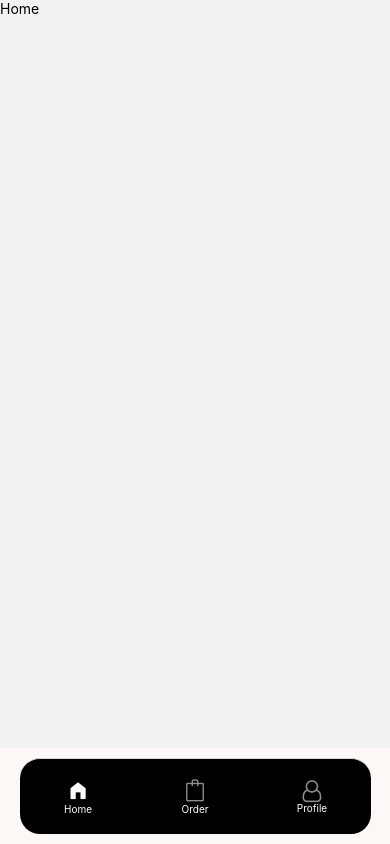
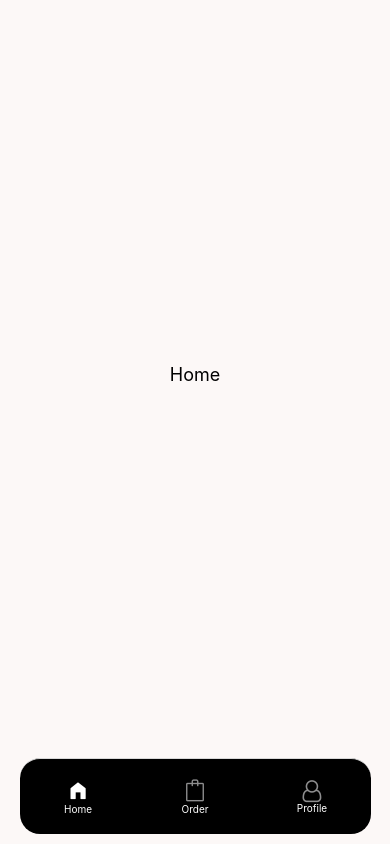
Before and after one commit to viz404/quest-labs-assignment, a React Native app: screen /Home in a window 390 px wide. Built offline with nearby package versions, Linux system fonts and the light colour scheme.

Commit message:
made dummy styling for empty pages

```diff
--- a/screens/Home/Home.tsx
+++ b/screens/Home/Home.tsx
@@ -3,8 +3,14 @@ import React from "react";
 
 export default function Home() {
   return (
-    <View>
-      <Text>Home</Text>
+    <View
+      style={{
+        flex: 1,
+        backgroundColor: "#fcf8f7",
+        justifyContent: "center",
+        alignItems: "center",
+      }}>
+      <Text style={{color: "black", fontSize: 18}}>Home</Text>
     </View>
   );
 }
--- a/screens/Order/Order.tsx
+++ b/screens/Order/Order.tsx
@@ -3,8 +3,14 @@ import React from "react";
 
 export default function Order() {
   return (
-    <View>
-      <Text>Order</Text>
+    <View
+      style={{
+        flex: 1,
+        backgroundColor: "#fcf8f7",
+        justifyContent: "center",
+        alignItems: "center",
+      }}>
+      <Text style={{color: "black", fontSize: 18}}>Orders</Text>
     </View>
   );
 }
```
